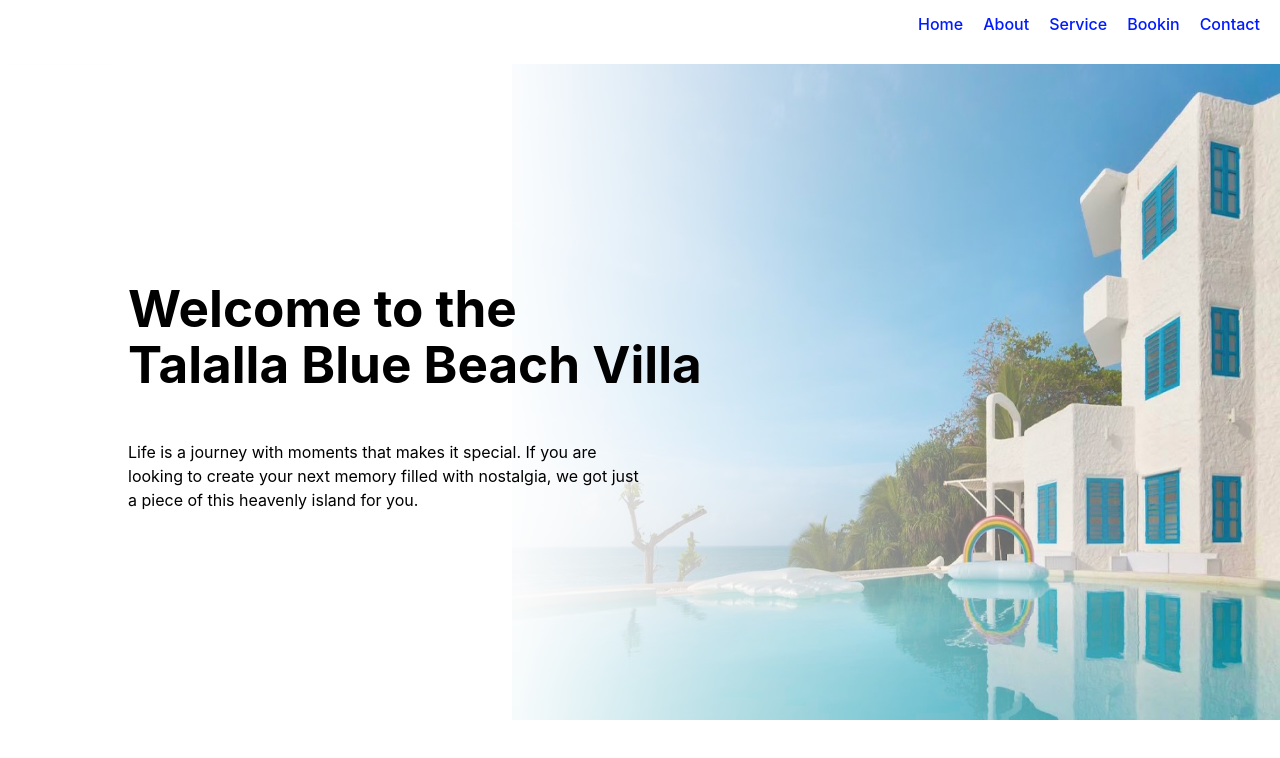
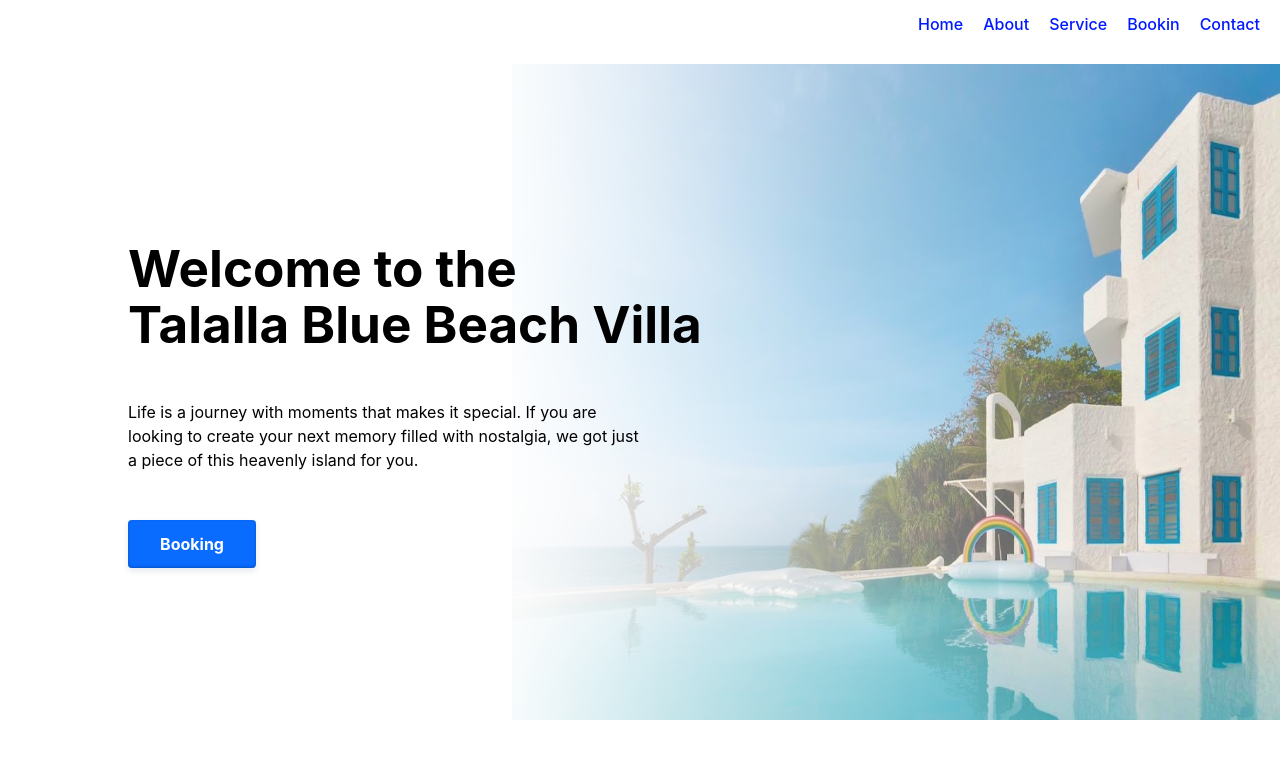
Before and after one commit to DonShanilka/Talalla-Blue-Beach-Villa, a React (Vite) app: page / in a window 1280 px wide. Shown: the top 758 px of the page. Built offline with nearby package versions, Linux system fonts and the light colour scheme; a web font is replaced by a local one.

Commit message:
update home page button css

```diff
--- a/src/pages/home/home.css
+++ b/src/pages/home/home.css
@@ -40,7 +40,7 @@
 
 .details-section>h1 {
     position: absolute;
-    top: 35%;
+    top: 30%;
     left: 10%;
     color: black;
     text-align: left;
@@ -49,7 +49,7 @@
 
 .details-section>p {
     position: absolute;
-    top: 55%;
+    top: 50%;
     left: 10%;
     color: black;
     text-align: left;
@@ -67,30 +67,23 @@
     cursor: pointer;
     display: inherit;
     font-family: "Space Grotesk", -apple-system, system-ui, "Segoe UI", Roboto, Helvetica, Arial, sans-serif, "Apple Color Emoji", "Segoe UI Emoji", "Segoe UI Symbol";
-    font-size: 18px;
+    font-size: 16px;
     font-weight: 700;
     line-height: 24px;
-    margin: 0;
-    min-height: 56px;
-    min-width: 120px;
-    padding: 16px 20px;
-    position: relative;
+    position: absolute;
     text-align: center;
     user-select: none;
     -webkit-user-select: none;
     touch-action: manipulation;
     vertical-align: baseline;
     transition: all .2s cubic-bezier(.22, .61, .36, 1);
+    top: 65%;
+    left: 10%;
+    height: 6%;
+    width: 10%;
 }
 
-.button-66:hover {
-    background-color: #065dd8;
+.booking-button:hover {
+    background-color: #004ab3;
     transform: translateY(-2px);
 }
-
-@media (min-width: 768px) {
-    .button-66 {
-        padding: 16px 44px;
-        min-width: 150px;
-    }
-}
```
